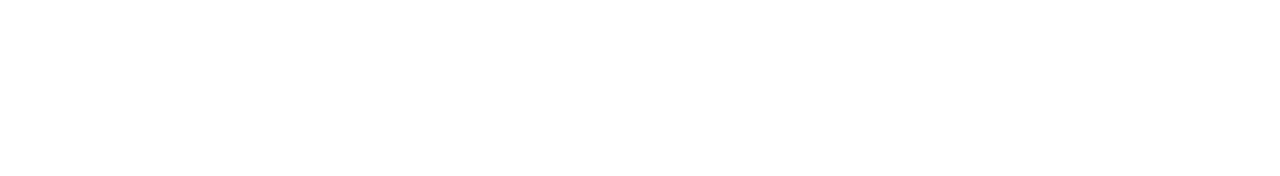
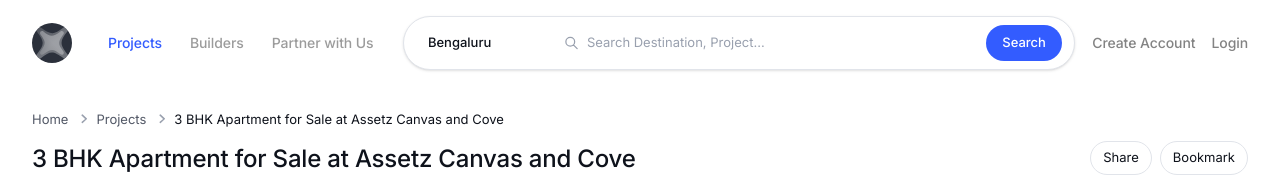
Before and after one commit to anikarakesh/Builder-Sprint-Task, a Next.js app: page /projects in a window 1280 px wide. Before the commit this address had no page. Shown: the top 176 px of the page. Built offline with nearby package versions, Linux system fonts and the light colour scheme.

Commit message:
updated links

```diff
--- a/components/BuilderSidebar.tsx
+++ b/components/BuilderSidebar.tsx
@@ -13,8 +13,8 @@
 };
 
 const mainItems: NavItem[] = [
-  { key: "dashboard", label: "Dashboard", icon: <IconGrid className="text-neutral-600" />, href: "/builders/dashboard" },
-  { key: "listing", label: "Listing", icon: <IconCalendar className="text-neutral-600" />, href: "/builders/listing" },
+  { key: "dashboard", label: "Dashboard", icon: <IconGrid className="text-neutral-600" />, href: "/dashboard" },
+  { key: "listing", label: "Listing", icon: <IconCalendar className="text-neutral-600" />, href: "/projects/listing" },
   { key: "teams", label: "Teams", icon: (
     <svg viewBox="0 0 24 24" className="size-5 text-neutral-600" fill="none" stroke="currentColor" strokeWidth="2" strokeLinecap="round" strokeLinejoin="round">
       <path d="M17 21v-2a4 4 0 0 0-4-4H7a4 4 0 0 0-4 4v2" />
@@ -33,6 +33,7 @@
   return (
     <aside className="bg-white w-[272px] border-r border-[#ebebeb] min-h-screen flex flex-col">
       <div className="px-3 py-3">
+        <Link href="/">
         <div className="flex items-center gap-3 rounded-[10px] p-3">
           <div className="size-10 rounded-full bg-[#7d52f4] overflow-clip">
             <PhoenixLogo />
@@ -43,9 +44,10 @@
           <button className="size-8 grid place-items-center rounded-md border border-[#ebebeb] shadow-sm">
             <svg viewBox="0 0 24 24" width="18" height="18" fill="none" stroke="currentColor" strokeWidth="2">
               <path d="M8 9l4 4 4-4" />
-            </svg>
-          </button>
-        </div>
+              </svg>
+            </button>
+          </div>
+        </Link>
       </div>
 
       <div className="px-5 py-5 space-y-6 flex-1">
--- a/components/Topbar.tsx
+++ b/components/Topbar.tsx
@@ -1,18 +1,21 @@
 "use client";
 import React from "react";
 import PhoenixLogo from "./PhoenixLogo";
+import Link from "next/link";
 
 export default function Topbar() {
   return (
     <header className="w-full">
       <div className="mx-auto flex max-w-screen-2xl items-center justify-between gap-4 px-4 py-4 md:px-8">
         <div className="flex items-center gap-6">
-          <div className="size-10 shrink-0 overflow-clip rounded-full bg-[#2b303b]">
-            <PhoenixLogo />
-          </div>
+          <Link href="/">
+            <div className="size-10 shrink-0 overflow-clip rounded-full bg-[#2b303b]">
+              <PhoenixLogo />
+            </div>
+          </Link>
           <nav className="hidden items-center justify-center gap-1 sm:flex">
-            <a className="rounded-lg px-3 py-2 text-[14px] font-medium tracking-[-0.084px] text-[#335cff]" href="#">Projects</a>
-            <a className="rounded-lg px-3 py-2 text-[14px] font-medium tracking-[-0.084px] text-[#838383] opacity-80" href="/builders">Builders</a>
+            <a className="rounded-lg px-3 py-2 text-[14px] font-medium tracking-[-0.084px] text-[#335cff]" href="/projects">Projects</a>
+            <a className="rounded-lg px-3 py-2 text-[14px] font-medium tracking-[-0.084px] text-[#838383] opacity-80" href="/dashboard">Builders</a>
             <a className="rounded-lg px-3 py-2 text-[14px] font-medium tracking-[-0.084px] text-[#838383] opacity-80" href="#">Partner with Us</a>
           </nav>
         </div>
```
Also changed, not shown: app/dashboard/page.tsx (renamed from app/builders/dashboard/page.tsx, +7 -7 lines), app/projects/listing/page.tsx (renamed from app/builders/listing/page.tsx), app/projects/page.tsx (renamed from app/builders/page.tsx), 1 other file (tests, documents, lock files or other folders).
